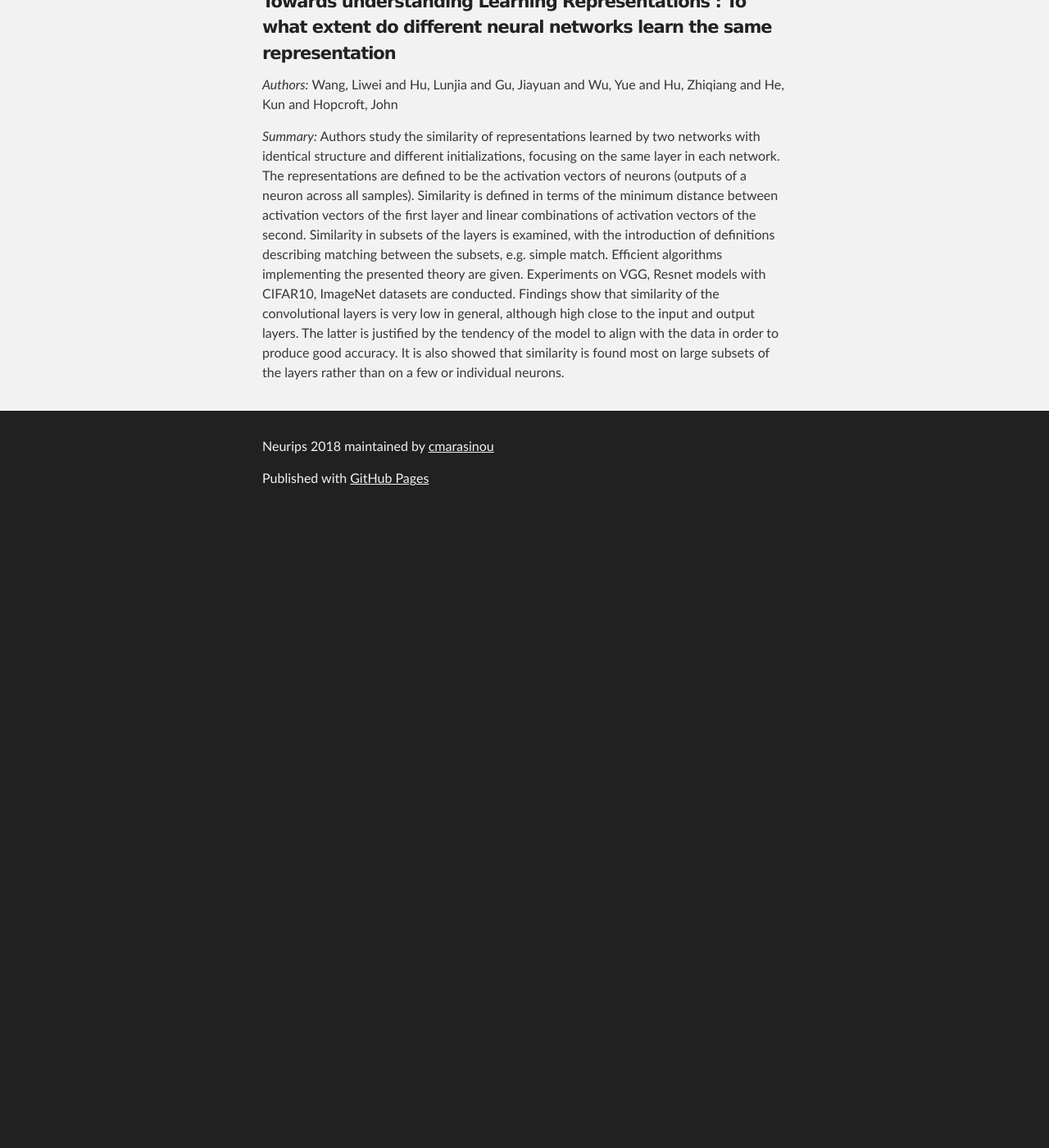
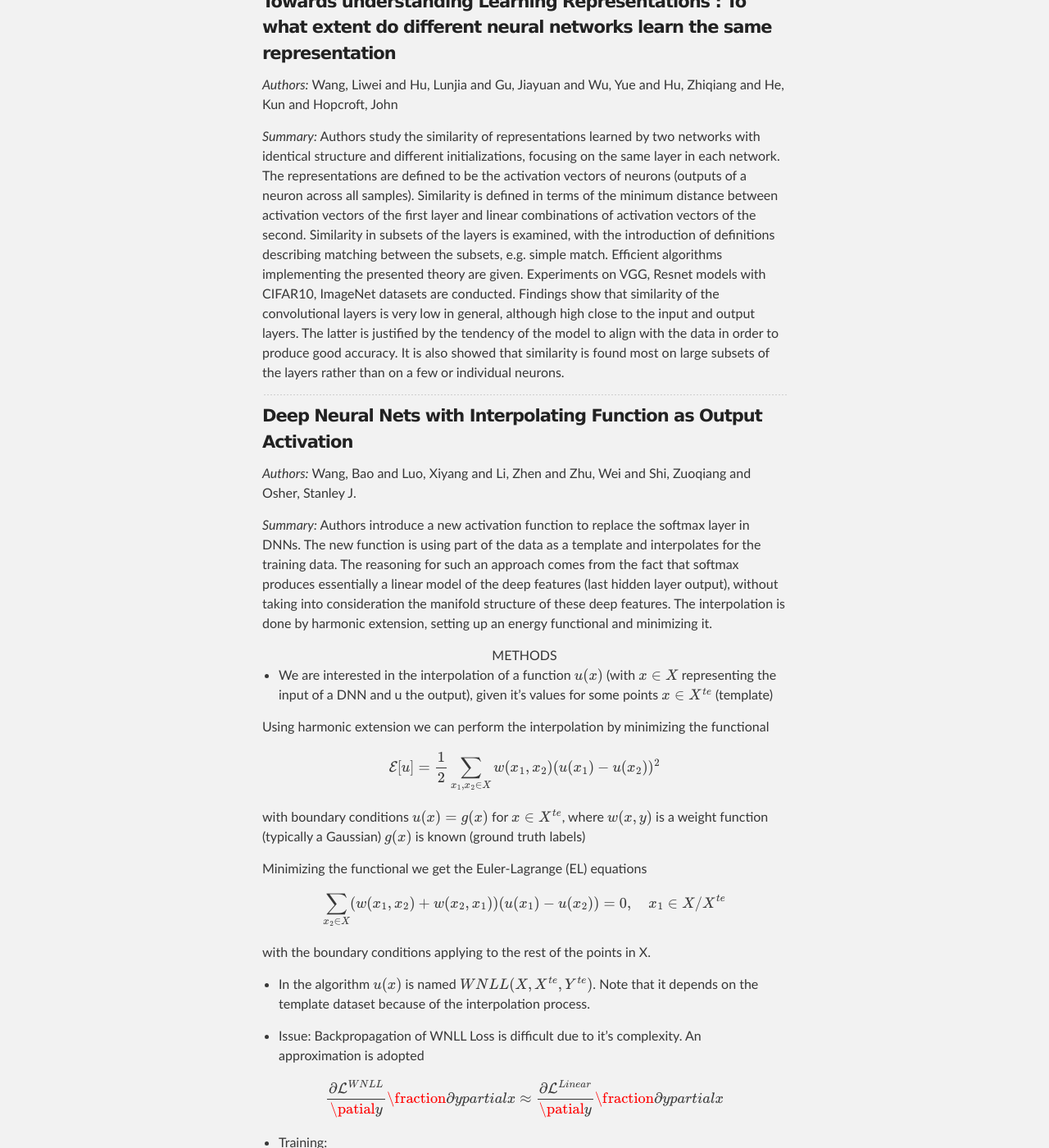
Before and after one commit to cmarasinou/NeurIPS_2018, a Jekyll site: the page built from summaries.md, in a window 1280 px wide and 1400 px high, scrolled down 1049 px. Shown: the whole window at 82% size. Built offline with Jekyll 4.4.1, drawn with Linux system fonts in a browser that asks for light colours; our own code applies the rules of GitHub Pages for plain Markdown files; formulas are drawn with MathJax 3; before the commit the page ends 1679 px from its top, so only the background shows below that; some of the changed text lies outside the part shown.

Commit message:
BaoETAL2018 added

```diff
--- /dev/null
+++ b/Summaries/BaoETAL2018.md
@@ -0,0 +1,48 @@
+Authors introduce a new activation function to replace the softmax layer in DNNs. The new function is using part of the data as a template and interpolates for the training data. The reasoning for such an approach comes from the fact that softmax produces essentially a linear model of the deep features (last hidden layer output), without taking into consideration the manifold structure of these deep features. The interpolation is done by harmonic extension, setting up an energy functional and minimizing it.
+
+<center>METHODS</center>
+
+- We are interested in the interpolation of a function $$u(x)$$ (with $$x\in X$$ representing the input of a DNN and u the output), given it's values for some points $$x\in X^{te}$$ (template)
+
+Using harmonic extension we can perform the interpolation by minimizing the functional
+
+$$
+\mathcal{E}[u] = \frac{1}{2} \sum\limits_{x_1,x_2 \in X} w(x_1,x_2) (u(x_1) -u(x_2))^2
+$$
+
+with boundary conditions $$u(x)=g(x)$$ for $$x\in X^{te}$$, where $$w(x,y)$$ is a weight function (typically a Gaussian)  $$g(x)$$ is known (ground truth labels)
+
+Minimizing the functional we get the Euler-Lagrange (EL) equations
+
+$$
+\sum\limits_{x_2\in X} (w(x_1,x_2) +w(x_2,x_1)) (u(x_1)-u(x_2)) = 0, \quad x_1\in X/X^{te}
+$$
+
+with the boundary conditions applying to the rest of the points in X.
+
+- In the algorithm $$u(x)$$ is named $$WNLL(X, X^{te}, Y^{te})$$. Note that it depends on the template dataset because of the interpolation process.
+
+- Issue: Backpropagation of WNLL Loss is difficult due to it's complexity. An approximation is adopted
+
+$$
+\frac{\partial\mathcal{L}^{WNLL}}{\patial y} \fraction{\partial y}{partial x}
+\approx
+\frac{\partial\mathcal{L}^{Linear}}{\patial y} \fraction{\partial y}{partial x}
+$$
+
+- Training:
+  1. First perform N1 steps with Linear (Softmax)
+  2. Next, perform N2 steps with WNLL
+
+![](./img/bao_1.png)
+Notice that the interpolation is done on the deep features of the DNN (and not just the input)
+
+- Testing: Using only the WNLL branch
+
+- Benefits:
+  - Model learns features both from linear classifiaction and manifold Learning
+  - Method provides a perturbation to avoid getting stuck in bad local minima
+
+- Limitations:
+  - Batch size should be quasilinear with number of classes, otherwise the interpolation is invalid
+  - Backpropagation was approximated
--- a/summaries.md
+++ b/summaries.md
@@ -16,3 +16,9 @@ _Summary:_ {% include_relative Summaries/YehETAL2018.md %}
 _Authors:_ Wang, Liwei and Hu, Lunjia and Gu, Jiayuan and Wu, Yue and Hu, Zhiqiang and He, Kun and Hopcroft, John
 
 _Summary:_ {% include_relative Summaries/WangETAL2018.md %}
+
+---
+#### Deep Neural Nets with Interpolating Function  as Output Activation
+_Authors:_ Wang, Bao and Luo, Xiyang and Li, Zhen and Zhu, Wei and Shi, Zuoqiang and Osher, Stanley J.
+
+_Summary:_ {% include_relative Summaries/BaoETAL2018.md %}
```
Also changed, not shown: Summaries/img/bao_1.png (added).
